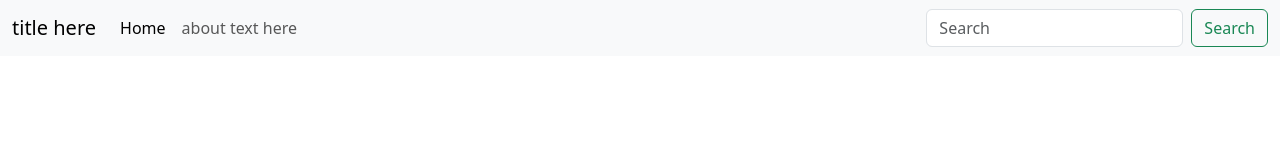
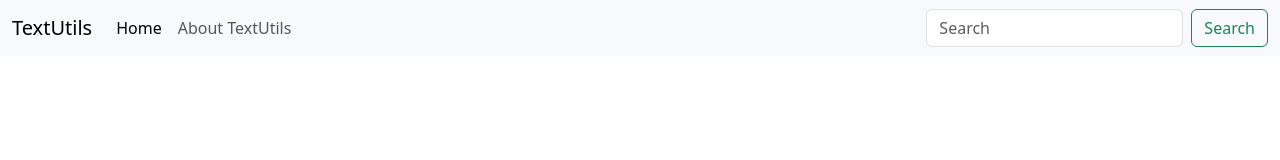
Before and after one commit to 1Mangesh1/Text-Utils, a React (Create React App) app: page / in a window 1280 px wide. Shown: the top 160 px of the page. Built offline with nearby package versions, Linux system fonts and the light colour scheme.

Commit message:
done exp

```diff
--- a/src/App.js
+++ b/src/App.js
@@ -6,8 +6,8 @@ import Navbar from './components/Navbar';
 function App() {
   return (
     <>
-     {/* <Navbar title="TextUtils" aboutText="About TextUtils"/> */}
-     <Navbar/>
+     <Navbar title="TextUtils" aboutText="About TextUtils"/>
+     {/* <Navbar/> */}
     </>
   );
 }
```
Also changed, not shown: src/components/Navbar.js (+4 -4 lines).
